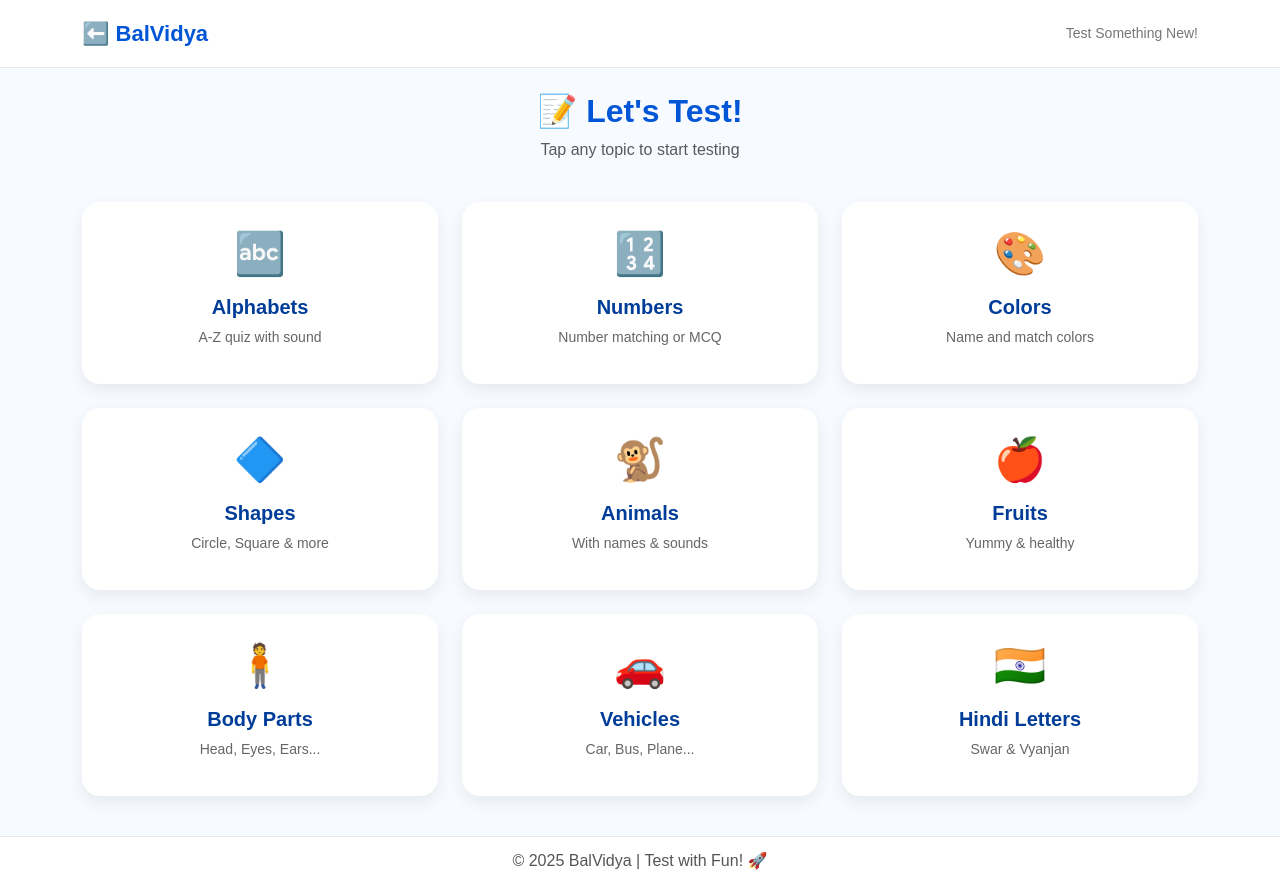
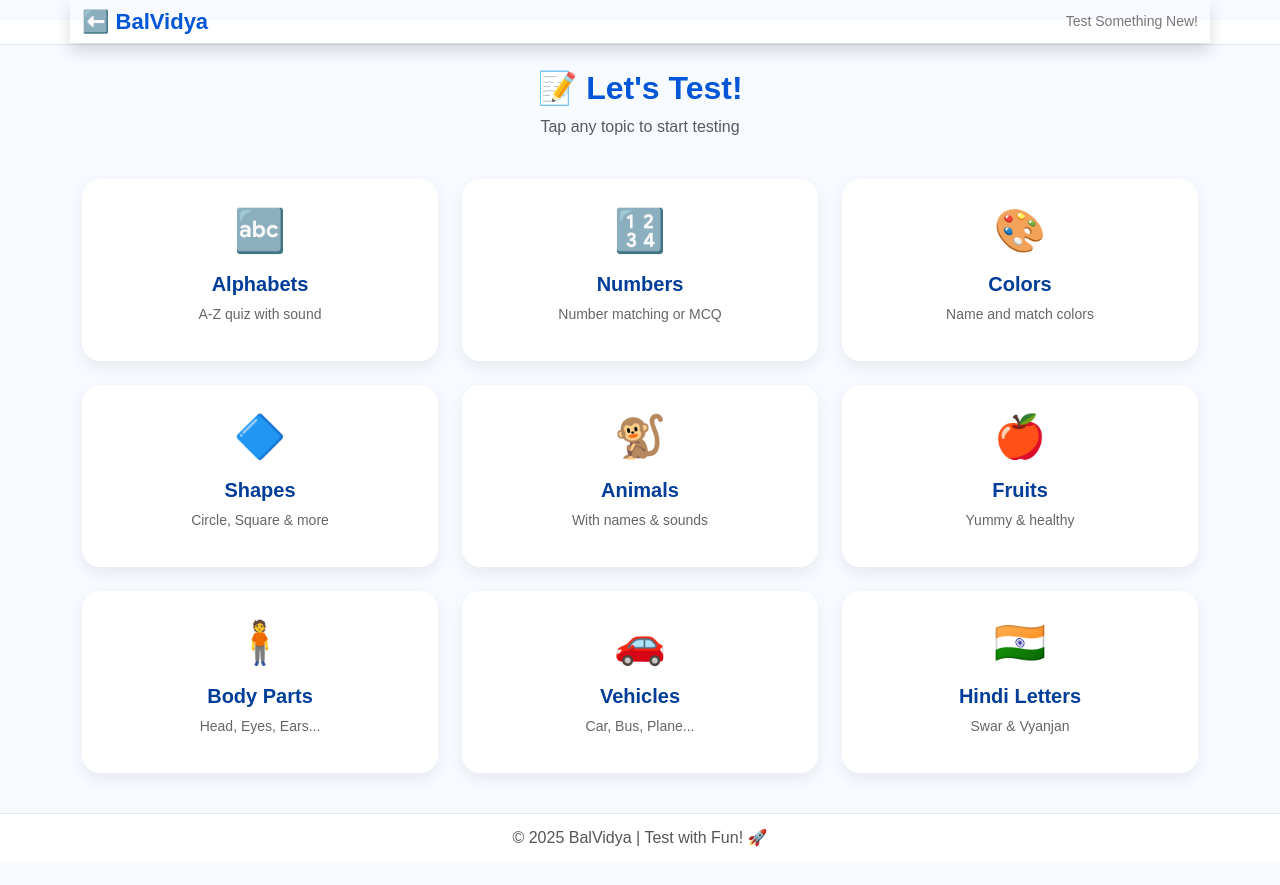
Before and after one commit to Kuldeep897s/Balvidya, a plain HTML site: page sections/practice/test.html in a window 1280 px wide. After the commit the page ends 862 px from the top, so only its background shows below. Drawn offline with nearby package versions, Linux system fonts and the light colour scheme.

Commit message:
Fix navbar position and add padding to body

```diff
--- a/sections/practice/test.html
+++ b/sections/practice/test.html
@@ -13,6 +13,7 @@
     body {
       background: #f7faff;
       font-family: 'Poppins', sans-serif;
+      padding-top: 20px;
     }
 
     /* Navbar */
@@ -83,7 +84,7 @@
 
 <!-- Navbar -->
 <nav class="navbar">
-  <div class="container d-flex justify-content-between align-items-center">
+  <div class="container d-flex justify-content-between align-items-center fixed-top shadow">
     <a href="../../index.html" class="navbar-brand logo-text">⬅️ BalVidya</a>
     <span class="subtitle d-none d-sm-inline">Test Something New!</span>
   </div>
```
